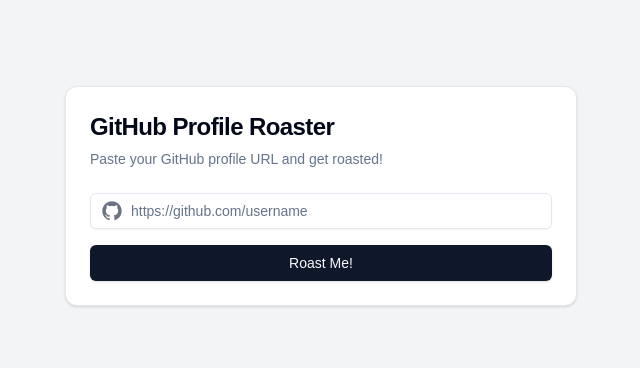
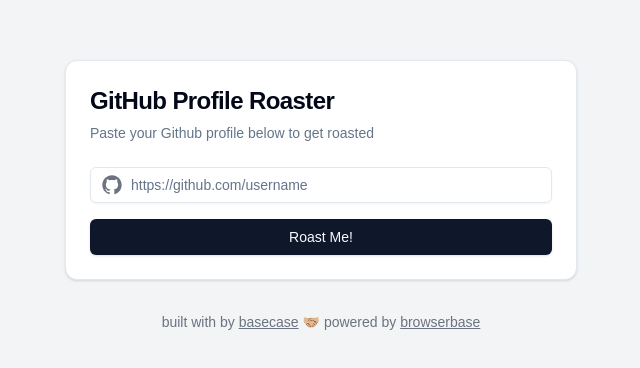
Before and after one commit to alanagoyal/gitroasted, a Next.js app: page / in a window 1280 px wide. Shown: the part 204-572 px from the top of the page, without its empty margins (319-959 px from the left). Built offline with nearby package versions, Linux system fonts and the light colour scheme.

Commit message:
add footer

```diff
--- a/components/roaster.tsx
+++ b/components/roaster.tsx
@@ -114,7 +114,7 @@ export function Roaster() {
             GitHub Profile Roaster
           </CardTitle>
           <CardDescription className="text-left">
-            Paste your GitHub profile URL and get roasted!
+            Paste your Github profile below to get roasted
           </CardDescription>
         </CardHeader>
         <CardContent>
@@ -171,6 +171,9 @@ export function Roaster() {
           )}
         </CardContent>
       </Card>
+      <footer className="mt-8 text-sm text-gray-500">
+        built with by <a href="https://basecase.vc" className="underline">basecase</a> 🤝🏼 powered by <a href="https://browserbase.com" className="underline">browserbase</a>
+      </footer>
     </main>
   );
 }
```
